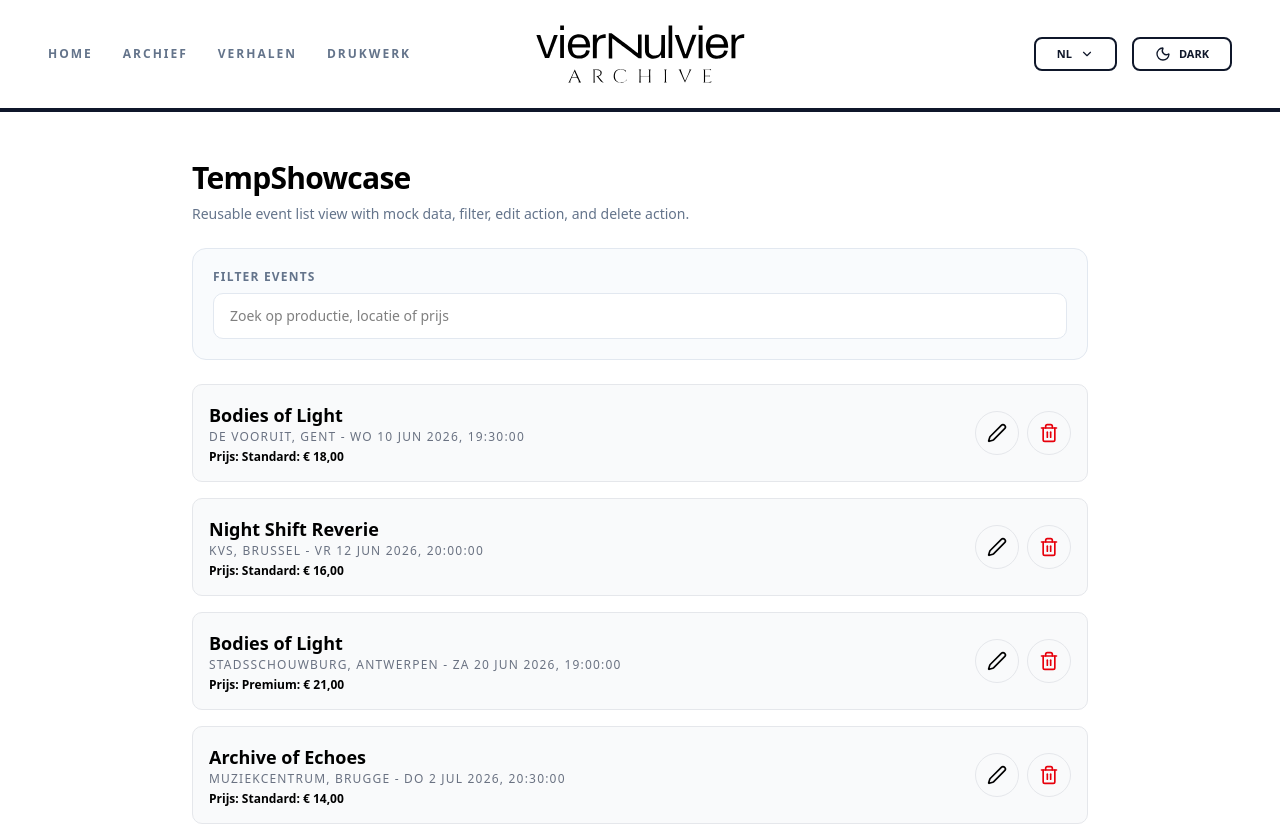
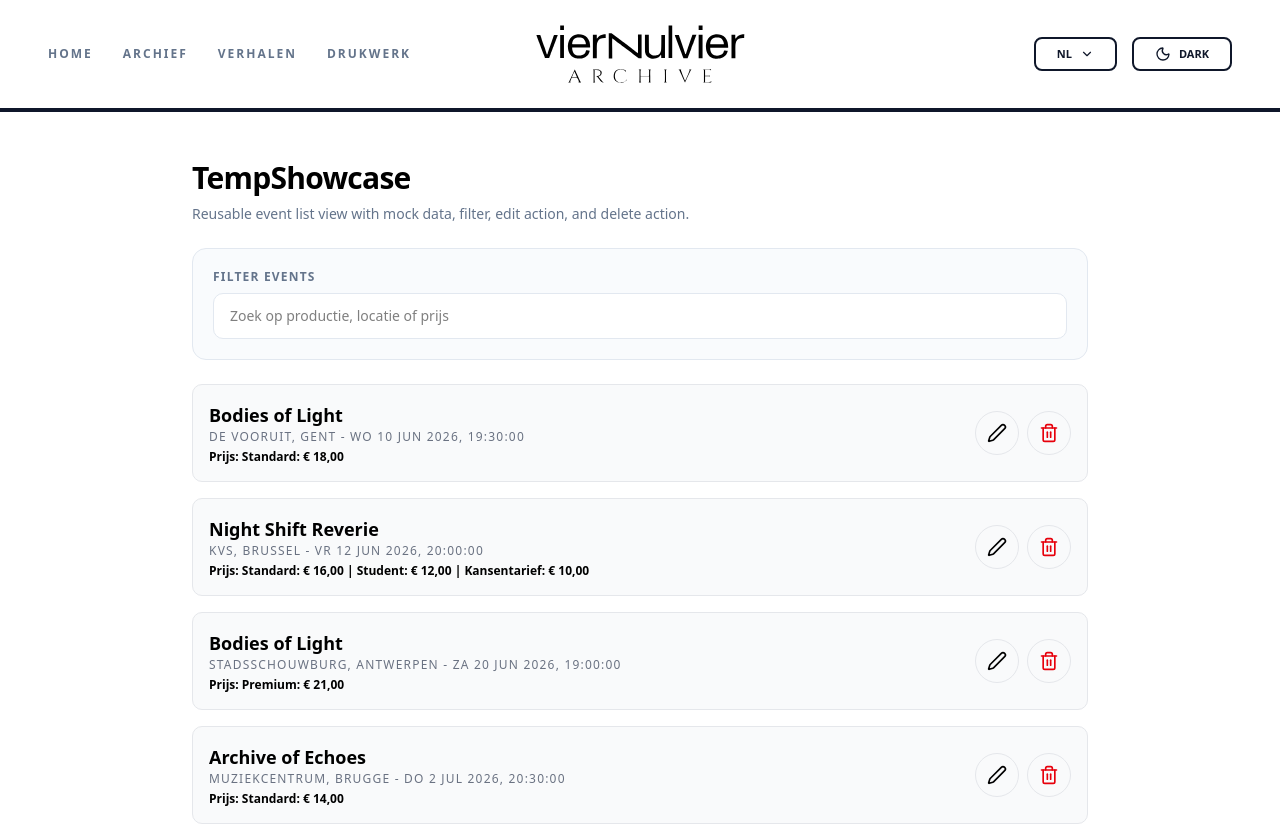
Before and after one commit to SELab-2/viernulvier-4, a Nuxt app in the folder frontend/: page /tempShowcase in a window 1280 px wide. Shown: the top 825 px of the page. Built offline with nearby package versions, Linux system fonts and the light colour scheme.

Commit message:
add example with mutliple prices

```diff
--- a/frontend/app/components/event/EventListView.vue
+++ b/frontend/app/components/event/EventListView.vue
@@ -48,10 +48,11 @@ const getVenue = (event: EventWithDetails) => {
   return event.locations[0]?.location ?? "Unknown Venue";
 };
 
-const getPrice = (event: EventWithDetails) => {
-  const mainPrice = event.prices[0];
-  if (!mainPrice) return "-";
-  return `${mainPrice.name}: ${formatPrice(mainPrice.price)}`;
+const getPricesText = (event: EventWithDetails) => {
+  if (!event.prices.length) return "-";
+  return event.prices
+    .map((price) => `${price.name}: ${formatPrice(price.price)}`)
+    .join(" | ");
 };
 
 const onDelete = (item: EventListItem) => {
@@ -78,7 +79,7 @@ const onDelete = (item: EventListItem) => {
           {{ formatTime(item.starttime) }}
         </p>
         <p class="text-xs font-bold mt-1">
-          {{ t("eventlist.price") }}: {{ getPrice(item) }}
+          {{ t("eventlist.price") }}: {{ getPricesText(item) }}
         </p>
       </div>
 
--- a/frontend/app/pages/tempShowcase.vue
+++ b/frontend/app/pages/tempShowcase.vue
@@ -72,6 +72,20 @@ const mockEvents = ref<EventWithDetails[]>([
         id: 2,
         price: 16,
         name: "Standard",
+        created_at: "2026-01-01T00:00:00.000Z",
+        updated_at: "2026-01-01T00:00:00.000Z",
+      },
+      {
+        id: 22,
+        price: 12,
+        name: "Student",
+        created_at: "2026-01-01T00:00:00.000Z",
+        updated_at: "2026-01-01T00:00:00.000Z",
+      },
+      {
+        id: 23,
+        price: 10,
+        name: "Kansentarief",
         created_at: "2026-01-01T00:00:00.000Z",
         updated_at: "2026-01-01T00:00:00.000Z",
       },
@@ -154,9 +168,9 @@ const filteredEvents = computed(() => {
 
   return listEvents.value.filter((event) => {
     const venue = event.locations[0]?.location ?? "";
-    const priceText = event.prices[0]
-      ? `${event.prices[0].name} eur ${event.prices[0].price}`
-      : "";
+    const priceText = event.prices
+      .map((price) => `${price.name} eur ${price.price}`)
+      .join(" ");
 
     return (
       event.productionTitle.toLowerCase().includes(query) ||
```
